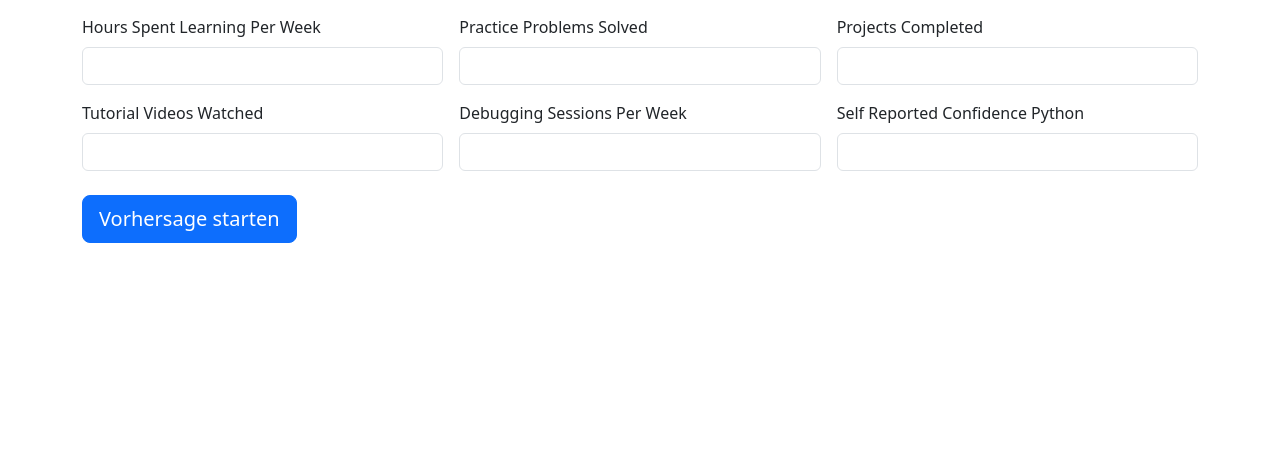
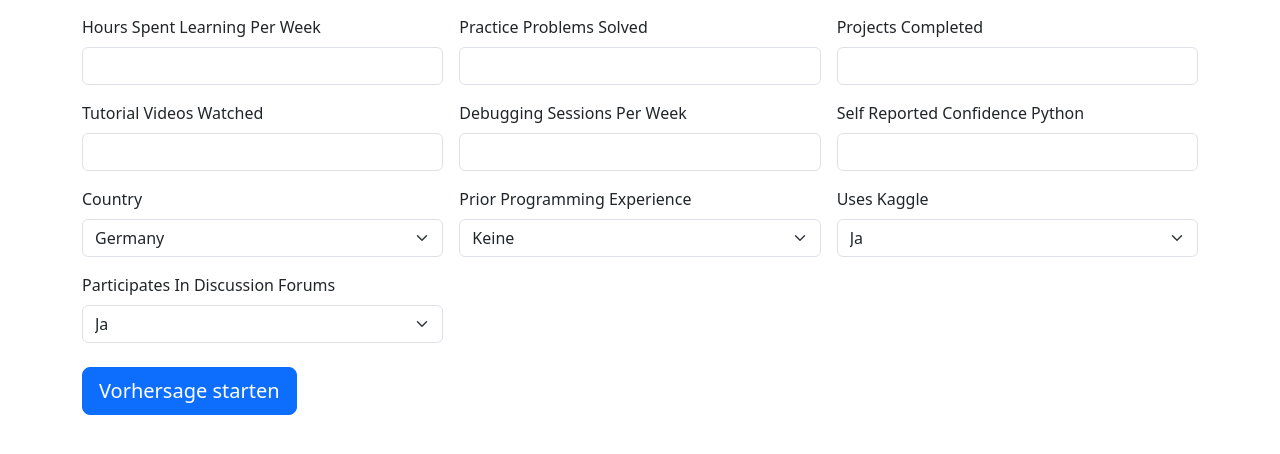
Before and after one commit to felix-schindler/m1-media-programming-main, a Flask app: page / in a window 1280 px wide. Shown: the part 151-605 px from the top of the page. Run offline with Flask 3, Linux system fonts and the light colour scheme; parts of the project's set-up code (start-up, migrations or seed data) failed here and were passed over.

Commit message:
2-ml: fix render all features

```diff
--- a/2-ml/data/templates/index.html
+++ b/2-ml/data/templates/index.html
@@ -92,8 +92,9 @@
       <form id="predictionForm" class="row g-3">
         {% for feature in raw_features %}
         <div class="col-md-4">
-          <label for="{{ feature }}" class="form-label"
-          >{{ feature | replace('_', ' ') | title }}</label>
+          <label for="{{ feature }}" class="form-label">
+            {{ feature | replace('_', ' ') | title }}
+          </label>
 
           {% if feature in categorical_features %}
           <select
@@ -103,21 +104,20 @@
             required
           >
             {% if feature == 'country' %}
-            <option value="Germany">Germany</option>
-            <option value="USA" selected>USA</option>
+            <option value="Germany" selected>Germany</option>
+            <option value="USA">USA</option>
             <option value="India">India</option>
             <option value="China">China</option>
             <option value="Brazil">Brazil</option>
             <option value="Other">Other</option>
             {% elif feature == 'prior_programming_experience' %}
-            <option value="Yes" selected>Ja</option>
-            <option value="No">Nein</option>
-            {% elif feature == 'uses_kaggle' or feature ==
-            'participates_in_discussion_forums' %}
-            <option value="Yes" selected>Ja</option>
-            <option value="No">Nein</option>
+            <option value="None" selected>Keine</option>
+            <option value="Beginner">Beginner</option>
+            <option value="Intermediate">Intermediate</option>
+            <option value="Advanced">Advanced</option>
             {% else %}
-            <option value="">Wählen Sie...</option>
+            <option value="1" selected>Ja</option>
+            <option value="0">Nein</option>
             {% endif %}
           </select>
           {% else %}
--- a/2-ml/src/__main__.py
+++ b/2-ml/src/__main__.py
@@ -26,7 +26,7 @@ encoded_feature_names = joblib.load(FEATURES_PATH)
 def index():
     return render_template(
         "index.html",
-        raw_features=NUMERICAL_FEATURES,
+        raw_features=NUMERICAL_FEATURES + CATEGORICAL_FEATURES,
         categorical_features=CATEGORICAL_FEATURES,
     )
 
```
